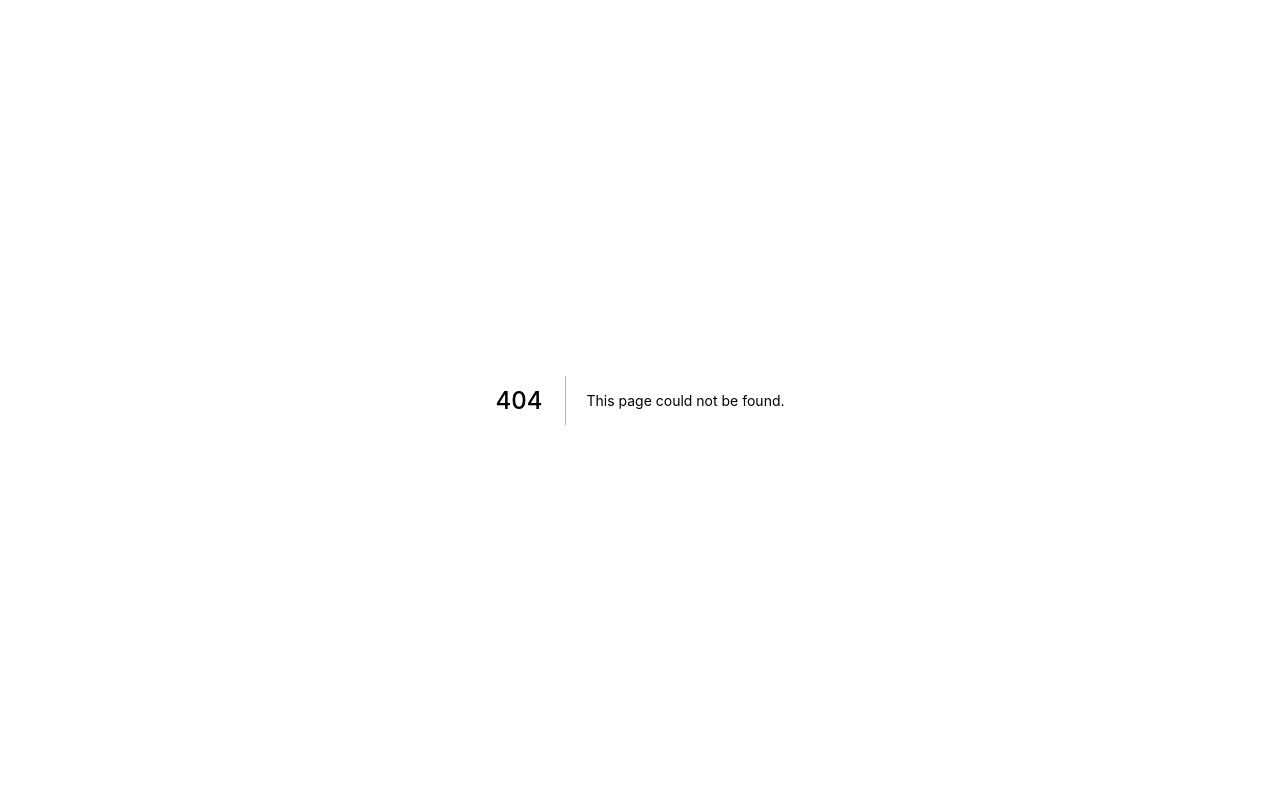
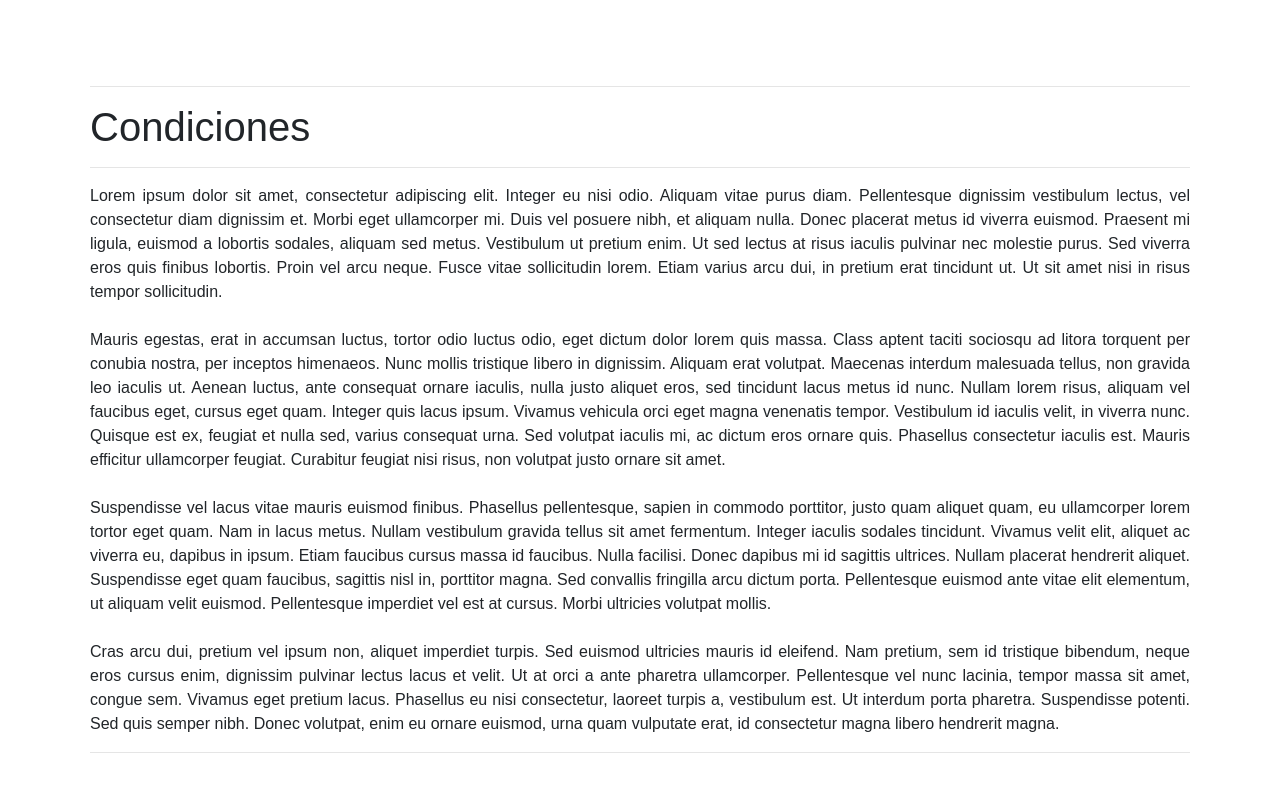
Before and after one commit to axeldigital/hyundai, a Next.js app: page /condiciones in a window 1280 px wide. Before the commit this address had no page. Shown: the top 792 px of the page. Built offline with nearby package versions, Linux system fonts and the light colour scheme; a web font is replaced by a local one.

Commit message:
Condiciones

```diff
--- a/components/card.js
+++ b/components/card.js
@@ -1,16 +1,18 @@
+import Link from 'next/link'
 import Card from 'react-bootstrap/Card'
 
 export default function Carta({titulo, imagen}){
   return(
+    <Link href="/condiciones">
       <Card className="bg-dark text-white">
         <Card.Img src={imagen} alt="Card image" />
         <Card.ImgOverlay>
           <Card.Title><b>{titulo}</b></Card.Title>
           <Card.Text>
-          This is a wider card with supporting text below as a natural lead-in to
-          additional content. This content is a little bit longer.
+            This is a wider card with supporting text below as a natural.
           </Card.Text>
         </Card.ImgOverlay>
       </Card>
+    </Link>
   )
 }
--- /dev/null
+++ b/pages/condiciones.js
@@ -0,0 +1,35 @@
+import Link from 'next/link';
+import Layout from '../components/layout';
+import Container from 'react-bootstrap/Container'
+import Row from 'react-bootstrap/Row'
+import Col from 'react-bootstrap/Col'
+
+import Tabs from 'react-bootstrap/Tabs'
+import Tab from 'react-bootstrap/Tab'
+import Filtros from '../components/filtros';
+
+export default function Condiciones(){
+  return(
+    <Layout>
+      <Container className="categorias">
+        <Row>
+          <Col className="menu detalle">
+            <hr/>
+            <h1>Condiciones</h1>
+            <hr/>
+            <p style={{ textAlign: 'justify'}}>Lorem ipsum dolor sit amet, consectetur adipiscing elit. Integer eu nisi odio. Aliquam vitae purus diam. Pellentesque dignissim vestibulum lectus, vel consectetur diam dignissim et. Morbi eget ullamcorper mi. Duis vel posuere nibh, et aliquam nulla. Donec placerat metus id viverra euismod. Praesent mi ligula, euismod a lobortis sodales, aliquam sed metus. Vestibulum ut pretium enim. Ut sed lectus at risus iaculis pulvinar nec molestie purus. Sed viverra eros quis finibus lobortis. Proin vel arcu neque. Fusce vitae sollicitudin lorem. Etiam varius arcu dui, in pretium erat tincidunt ut. Ut sit amet nisi in risus tempor sollicitudin.<br/><br/>
+
+Mauris egestas, erat in accumsan luctus, tortor odio luctus odio, eget dictum dolor lorem quis massa. Class aptent taciti sociosqu ad litora torquent per conubia nostra, per inceptos himenaeos. Nunc mollis tristique libero in dignissim. Aliquam erat volutpat. Maecenas interdum malesuada tellus, non gravida leo iaculis ut. Aenean luctus, ante consequat ornare iaculis, nulla justo aliquet eros, sed tincidunt lacus metus id nunc. Nullam lorem risus, aliquam vel faucibus eget, cursus eget quam. Integer quis lacus ipsum. Vivamus vehicula orci eget magna venenatis tempor. Vestibulum id iaculis velit, in viverra nunc. Quisque est ex, feugiat et nulla sed, varius consequat urna. Sed volutpat iaculis mi, ac dictum eros ornare quis. Phasellus consectetur iaculis est. Mauris efficitur ullamcorper feugiat. Curabitur feugiat nisi risus, non volutpat justo ornare sit amet.<br/><br/>
+
+Suspendisse vel lacus vitae mauris euismod finibus. Phasellus pellentesque, sapien in commodo porttitor, justo quam aliquet quam, eu ullamcorper lorem tortor eget quam. Nam in lacus metus. Nullam vestibulum gravida tellus sit amet fermentum. Integer iaculis sodales tincidunt. Vivamus velit elit, aliquet ac viverra eu, dapibus in ipsum. Etiam faucibus cursus massa id faucibus. Nulla facilisi. Donec dapibus mi id sagittis ultrices. Nullam placerat hendrerit aliquet. Suspendisse eget quam faucibus, sagittis nisl in, porttitor magna. Sed convallis fringilla arcu dictum porta. Pellentesque euismod ante vitae elit elementum, ut aliquam velit euismod. Pellentesque imperdiet vel est at cursus. Morbi ultricies volutpat mollis.<br/><br/>
+
+Cras arcu dui, pretium vel ipsum non, aliquet imperdiet turpis. Sed euismod ultricies mauris id eleifend. Nam pretium, sem id tristique bibendum, neque eros cursus enim, dignissim pulvinar lectus lacus et velit. Ut at orci a ante pharetra ullamcorper. Pellentesque vel nunc lacinia, tempor massa sit amet, congue sem. Vivamus eget pretium lacus. Phasellus eu nisi consectetur, laoreet turpis a, vestibulum est. Ut interdum porta pharetra. Suspendisse potenti. Sed quis semper nibh. Donec volutpat, enim eu ornare euismod, urna quam vulputate erat, id consectetur magna libero hendrerit magna.</p>
+            <hr/>
+          </Col>
+        </Row>
+
+      </Container>
+
+    </Layout>
+  )
+}
--- a/pages/index.js
+++ b/pages/index.js
@@ -29,7 +29,7 @@ export default function Home() {
           </Col>
           <Col>
             <Carta
-              titulo="Promesas"
+              titulo="Condiciones"
               imagen="https://www.seminuevos.hyundai.es/picserver1/userdata/1/19170/3FAdVwEMPE/ioniq%203.jpg"
             />
           </Col>
--- a/styles/globals.css
+++ b/styles/globals.css
@@ -221,6 +221,7 @@ a {
 .card-title.h5 {
   text-align: center;
   font-size: 1.4rem;
+  margin-bottom: 0;
 }
 
 .card-body h5 {
```
Lines whose indentation alone changed are shown as unchanged.
